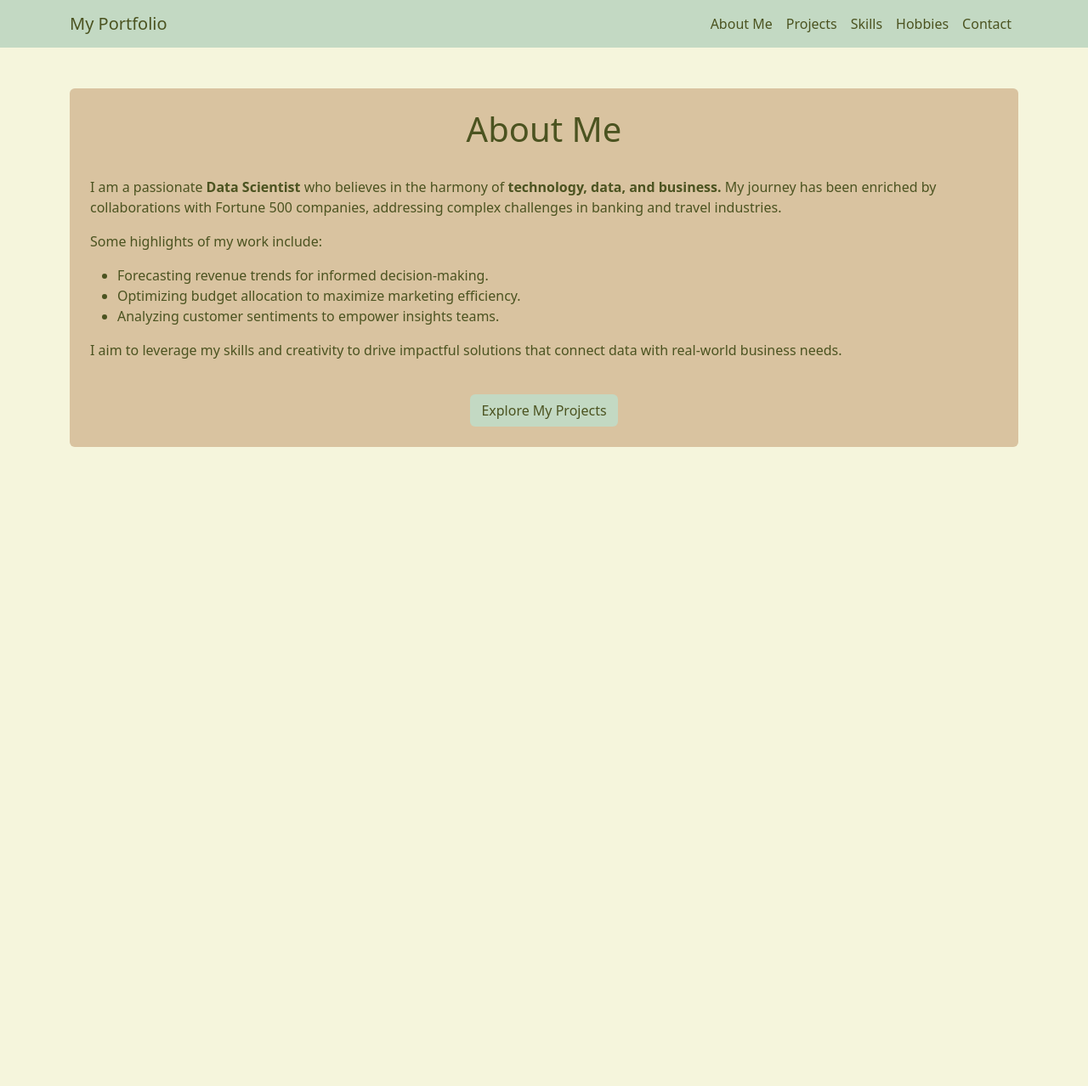
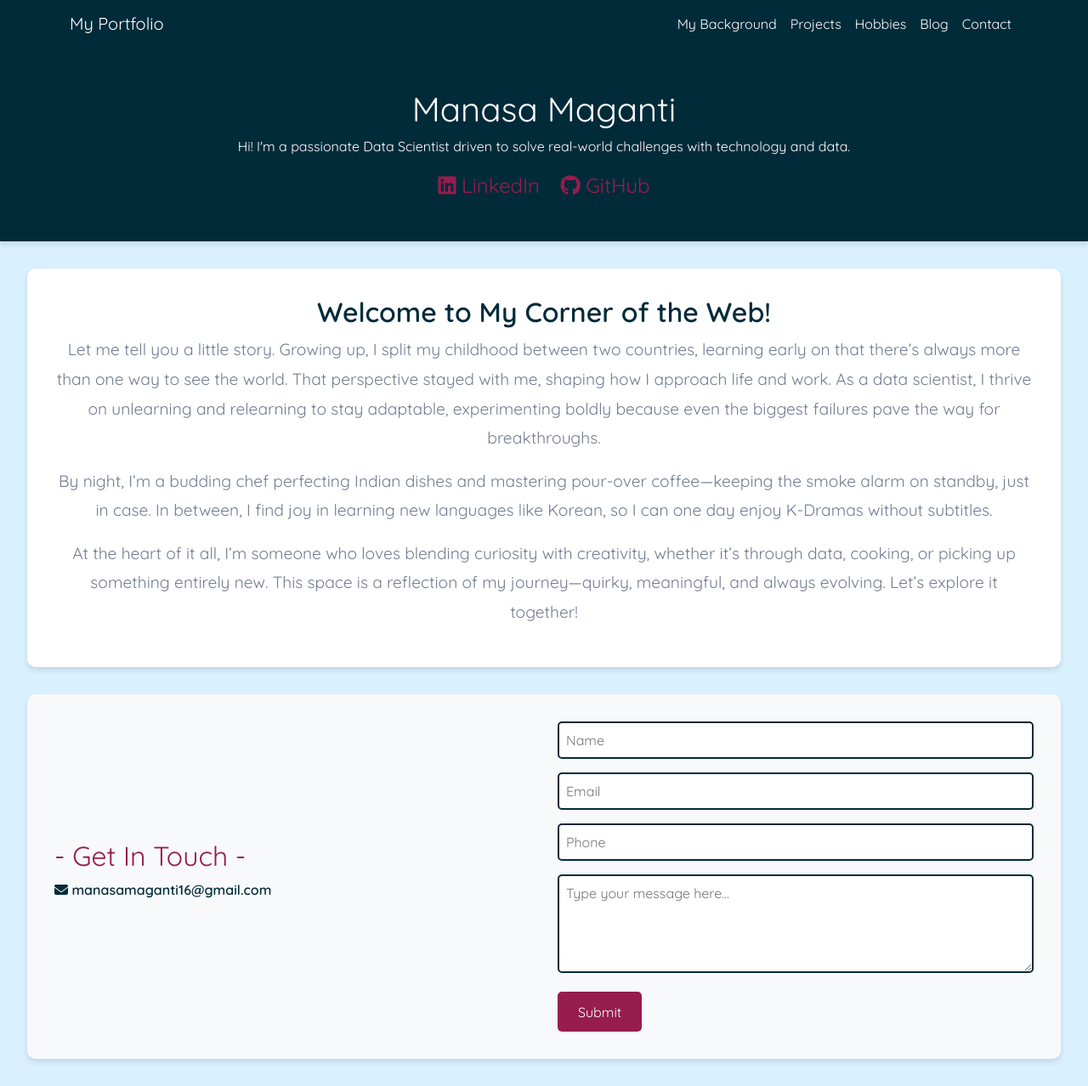
Before and after one commit to ManasaMaganti/ManasaMaganti, a plain HTML site: page index.html in a window 1280 px wide. Shown: the whole page at 85% size. Before the commit the page ends 800 px from the top, so only its background shows below. Drawn offline with nearby package versions, Linux system fonts and the light colour scheme.

Commit message:
Updated HTML pages for portfolio

```diff
--- a/index.html
+++ b/index.html
@@ -3,90 +3,182 @@
 <head>
   <meta charset="UTF-8">
   <meta name="viewport" content="width=device-width, initial-scale=1.0">
-  <title>About Me - Portfolio</title>
+  <title>Portfolio</title>
   <link href="https://cdn.jsdelivr.net/npm/bootstrap@5.3.0-alpha1/dist/css/bootstrap.min.css" rel="stylesheet">
   <style>
+    @import url('https://fonts.googleapis.com/css2?family=Quicksand:wght@300;400;600&display=swap');
+
     body {
-      background-color: #f5f5dc; /* Pastel beige background */
-      color: #4b5320; /* Dark pastel green text */
+      background-color: #D9F0FF; /* Alice Blue */
+      color: #747C92; /* Slate Gray */
+      font-family: 'Quicksand', sans-serif;
+      overflow-x: hidden;
     }
     .navbar {
-      background-color: #c3d9c3; /* Light pastel green */
+      background-color: #022B3A; /* Gunmetal */
     }
     .navbar a {
-      color: #4b5320 !important; /* Dark pastel green links */
+      color: #FFFFFF !important; /* White */
     }
-    .card {
-      background-color: #d9c3a0; /* Pastel brown */
+    .hero-section {
+      text-align: center;
+      padding: 3rem;
+      background: #022B3A; /* Gunmetal */
+      color: #FFFFFF; /* White */
+      box-shadow: 0 4px 6px rgba(0, 0, 0, 0.1);
+      animation: fadeInDown 2s;
+    }
+    .social-links a {
+      margin: 0 10px;
+      font-size: 1.5rem;
+      color: #961D4E; /* Murre */
+      text-decoration: none;
+    }
+    .social-links a:hover {
+      color: #022B3A; /* Gunmetal */
+    }
+    .introduction-section {
+      padding: 2rem;
+      text-align: center;
+      background: #FFFFFF; /* White */
+      color: #747C92; /* Slate Gray */
+      border-radius: 10px;
+      margin: 2rem;
+      box-shadow: 0 4px 6px rgba(0, 0, 0, 0.1);
+      animation: fadeInUp 2s;
+    }
+    .introduction-section h2 {
+      color: #022B3A; /* Gunmetal */
+      font-weight: 600;
+    }
+    .introduction-section p {
+      font-size: 1.2rem;
+      line-height: 1.8;
+    }
+    .contact-section {
+      display: flex;
+      justify-content: space-between;
+      align-items: center;
+      padding: 2rem;
+      background: #F8F9FA; /* Light Gray */
+      color: #022B3A; /* Gunmetal */
+      border-radius: 10px;
+      margin: 2rem;
+      box-shadow: 0 4px 6px rgba(0, 0, 0, 0.1);
+      animation: fadeInUp 2s;
+    }
+    .contact-details {
+      flex: 1;
+      padding-right: 2rem;
+    }
+    .contact-details h3 {
+      font-size: 2rem;
+      color: #961D4E; /* Murre */
+    }
+    .contact-details a {
+      text-decoration: none;
+      color: #022B3A;
+      font-weight: bold;
+    }
+    .contact-form {
+      flex: 1;
+    }
+    .contact-form input, .contact-form textarea {
+      width: 100%;
+      padding: 0.5rem;
+      margin-bottom: 1rem;
+      border: 2px solid #022B3A;
+      border-radius: 5px;
+    }
+    .contact-form button {
+      background-color: #961D4E; /* Murre */
+      color: #FFFFFF;
       border: none;
+      padding: 0.7rem 1.5rem;
+      cursor: pointer;
+      border-radius: 5px;
     }
-    .card-title, .card-text {
-      color: #4b5320; /* Dark pastel green */
+    .contact-form button:hover {
+      background-color: #022B3A; /* Gunmetal */
     }
-    .btn-custom {
-      background-color: #c3d9c3;
-      color: #4b5320;
+    @keyframes fadeInDown {
+      from {
+        opacity: 0;
+        transform: translateY(-50px);
+      }
+      to {
+        opacity: 1;
+        transform: translateY(0);
+      }
     }
-    .btn-custom:hover {
-      background-color: #b2c2a8;
-      color: #fff;
+    @keyframes fadeInUp {
+      from {
+        opacity: 0;
+        transform: translateY(50px);
+      }
+      to {
+        opacity: 1;
+        transform: translateY(0);
+      }
     }
   </style>
 </head>
 <body>
   <!-- Navigation Bar -->
-  <nav class="navbar navbar-expand-lg navbar-light">
+  <nav class="navbar navbar-expand-lg">
     <div class="container">
-      <a class="navbar-brand" href="#">My Portfolio</a>
+      <a class="navbar-brand" href="index.html">My Portfolio</a>
       <button class="navbar-toggler" type="button" data-bs-toggle="collapse" data-bs-target="#navbarNav" aria-controls="navbarNav" aria-expanded="false" aria-label="Toggle navigation">
         <span class="navbar-toggler-icon"></span>
       </button>
       <div class="collapse navbar-collapse" id="navbarNav">
         <ul class="navbar-nav ms-auto">
-          <li class="nav-item">
-            <a class="nav-link" href="#">About Me</a>
-          </li>
-          <li class="nav-item">
-            <a class="nav-link" href="projects.html">Projects</a>
-          </li>
-          <li class="nav-item">
-            <a class="nav-link" href="skills.html">Skills</a>
-          </li>
-          <li class="nav-item">
-            <a class="nav-link" href="hobbies.html">Hobbies</a>
-          </li>
-          <li class="nav-item">
-            <a class="nav-link" href="contact.html">Contact</a>
-          </li>
+          <li class="nav-item"><a class="nav-link" href="background.html">My Background</a></li>
+          <li class="nav-item"><a class="nav-link" href="projects.html">Projects</a></li>
+          <li class="nav-item"><a class="nav-link" href="hobbies.html">Hobbies</a></li>
+          <li class="nav-item"><a class="nav-link" href="blog.html">Blog</a></li>
+          <li class="nav-item"><a class="nav-link" href="contact.html">Contact</a></li>
         </ul>
       </div>
     </div>
   </nav>
 
-  <!-- Main Content -->
-  <div class="container mt-5">
-    <div class="card p-4">
-      <h1 class="card-title text-center">About Me</h1>
-      <p class="card-text mt-4">
-        I am a passionate <strong>Data Scientist</strong> who believes in the harmony of <strong>technology, data, and business.</strong> My journey has been enriched by collaborations with Fortune 500 companies, addressing complex challenges in banking and travel industries.
-      </p>
-      <p class="card-text">
-        Some highlights of my work include:
-      </p>
-      <ul class="card-text">
-        <li>Forecasting revenue trends for informed decision-making.</li>
-        <li>Optimizing budget allocation to maximize marketing efficiency.</li>
-        <li>Analyzing customer sentiments to empower insights teams.</li>
-      </ul>
-      <p class="card-text">
-        I aim to leverage my skills and creativity to drive impactful solutions that connect data with real-world business needs.
-      </p>
-      <div class="text-center mt-4">
-        <a href="projects.html" class="btn btn-custom">Explore My Projects</a>
-      </div>
+  <!-- Hero Section -->
+  <div class="hero-section">
+    <h1>Manasa Maganti</h1>
+    <p>Hi! I'm a passionate Data Scientist driven to solve real-world challenges with technology and data.</p>
+    <div class="social-links">
+      <a href="https://www.linkedin.com/in/manasa-maganti" target="_blank"><i class="fab fa-linkedin"></i> LinkedIn</a>
+      <a href="https://github.com/ManasaMaganti" target="_blank"><i class="fab fa-github"></i> GitHub</a>
+    </div>
+  </div>
+
+  <!-- Introduction Section -->
+  <div class="introduction-section">
+    <h2>Welcome to My Corner of the Web!</h2>
+    <p>Let me tell you a little story. Growing up, I split my childhood between two countries, learning early on that there’s always more than one way to see the world. That perspective stayed with me, shaping how I approach life and work. As a data scientist, I thrive on unlearning and relearning to stay adaptable, experimenting boldly because even the biggest failures pave the way for breakthroughs.</p>
+    <p>By night, I’m a budding chef perfecting Indian dishes and mastering pour-over coffee—keeping the smoke alarm on standby, just in case. In between, I find joy in learning new languages like Korean, so I can one day enjoy K-Dramas without subtitles.</p>
+    <p>At the heart of it all, I’m someone who loves blending curiosity with creativity, whether it’s through data, cooking, or picking up something entirely new. This space is a reflection of my journey—quirky, meaningful, and always evolving. Let’s explore it together!</p>
+  </div>
+
+  <!-- Contact Section -->
+  <div class="contact-section">
+    <div class="contact-details">
+      <h3>- Get In Touch -</h3>
+      <p><i class="fas fa-envelope"></i> <a href="mailto:manasamaganti16@gmail.com">manasamaganti16@gmail.com</a></p>
+    </div>
+    <div class="contact-form">
+      <form action="#" method="POST">
+        <input type="text" name="name" placeholder="Name" required>
+        <input type="email" name="email" placeholder="Email" required>
+        <input type="tel" name="phone" placeholder="Phone">
+        <textarea name="message" rows="4" placeholder="Type your message here..." required></textarea>
+        <button type="submit">Submit</button>
+      </form>
     </div>
   </div>
 
   <script src="https://cdn.jsdelivr.net/npm/bootstrap@5.3.0-alpha1/dist/js/bootstrap.bundle.min.js"></script>
+  <script src="https://kit.fontawesome.com/a076d05399.js" crossorigin="anonymous"></script>
 </body>
 </html>
```
Also changed, not shown: background.html (added, +282 -0 lines), pic.jpeg (added), pic2.png (added).
